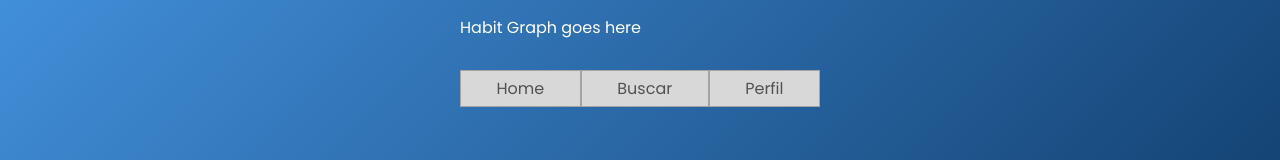
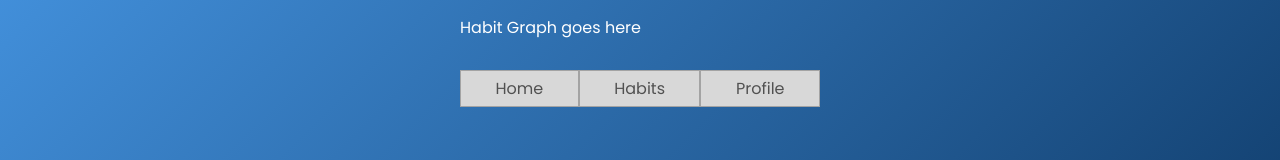
Before and after one commit to dejavuhq/sub-routines-frontend, a React app: page /home in a window 1280 px wide. Shown: the part 238-398 px from the top of the page. Built offline with nearby package versions, Linux system fonts and the light colour scheme.

Commit message:
[FIX] Navigation links

```diff
--- a/src/components/Nav.jsx
+++ b/src/components/Nav.jsx
@@ -5,9 +5,9 @@ const Nav = () => {
   return (
     <nav>
       <ul>
-        <li><a href="/login"> Home</a></li>
-        <li><a href="/register"> Buscar</a></li>
-        <li>Perfil</li>
+        <li><a href="/home"> Home</a></li>
+        <li><a href="/habits"> Habits</a></li>
+        <li><a href="/profile">Profile</a></li>
       </ul>
     </nav>
   );
```
